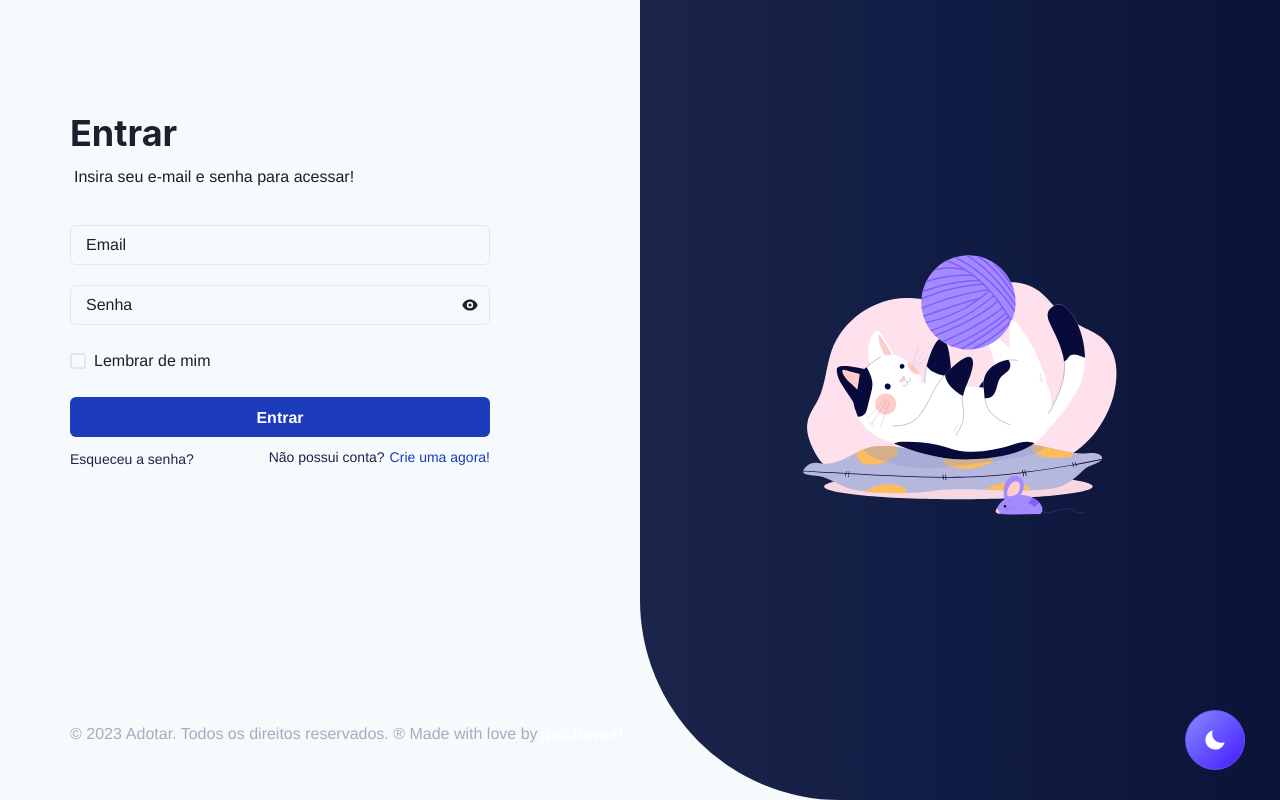
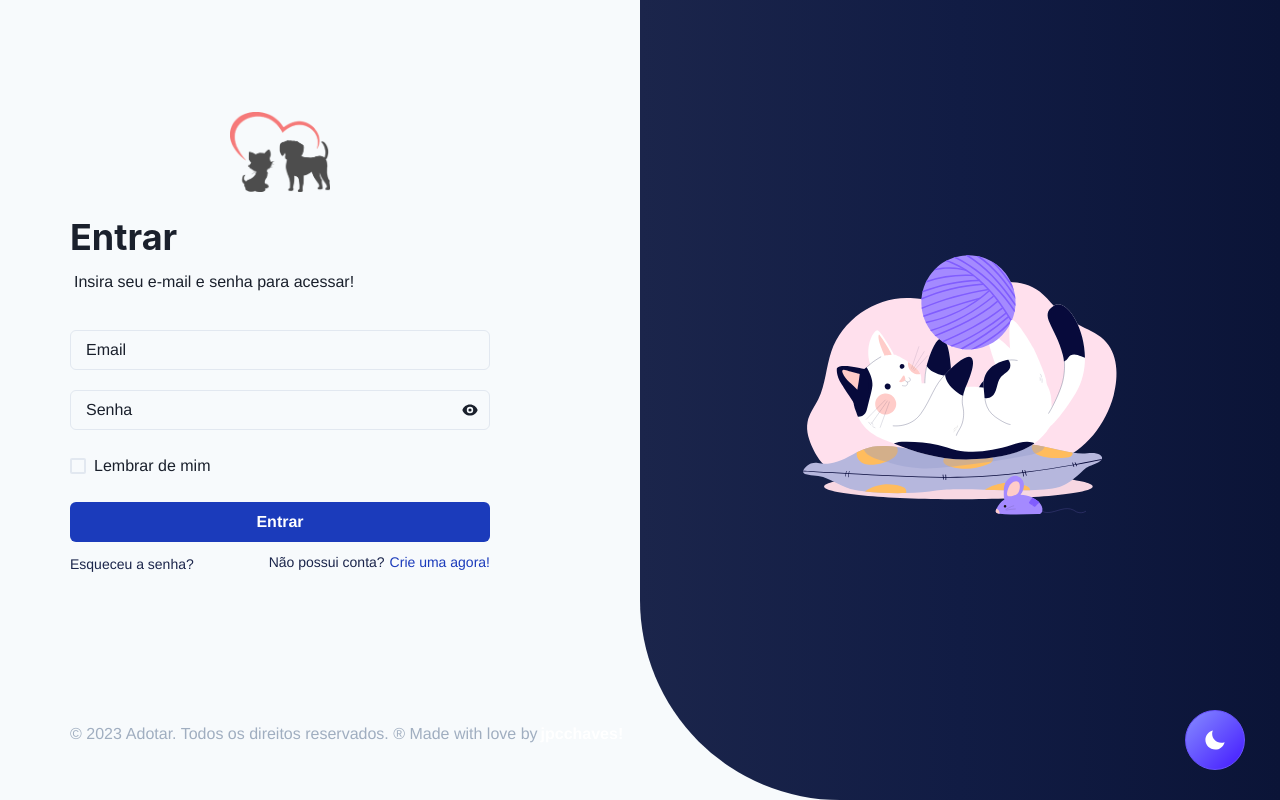
Before and after one commit to netosantosbr/adotar-front, a React (Vite) app: page /auth/login in a window 1280 px wide. Built offline with nearby package versions, Linux system fonts and the light colour scheme; no server answers.

Commit message:
feat: add logo in login page

```diff
--- a/src/app/modules/auth/pages/login/view.tsx
+++ b/src/app/modules/auth/pages/login/view.tsx
@@ -1,21 +1,24 @@
 import {
   Box,
   Button,
+  Center,
   Checkbox,
   Flex,
   FormControl,
   Heading,
   HStack,
+  Image,
   Stack,
   Text,
   useColorModeValue,
 } from "@chakra-ui/react";
 import { FormikValues } from "formik";
 import React from "react";
+import { NavLink } from "react-router-dom";
+import { logo } from "../../../../assets";
 import { InputComponent } from "../../../../components";
 import AuthLayout from "../../../../layout/auth/AuthLayout";
 import { PasswordInput } from "../../components/passswordInput";
-import { NavLink } from "react-router-dom";
 
 interface IProps {
   validation: FormikValues;
@@ -40,6 +43,9 @@ const LoginView: React.FC<IProps> = ({ validation }) => {
         mt={{ base: "40px", md: "14vh" }}
         flexDirection='column'
       >
+        <Center w={"100%"} mb={"6"}>
+          <Image src={logo} w={100} />
+        </Center>
         <Box me='auto'>
           <Heading fontSize='36px' mb='10px'>
             Entrar
```
